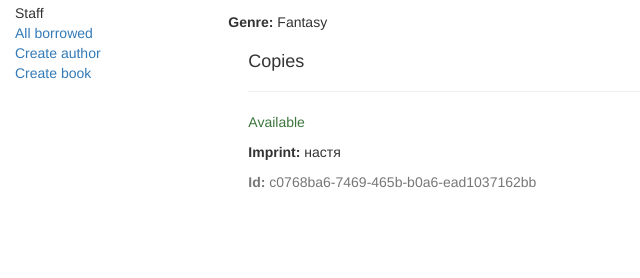
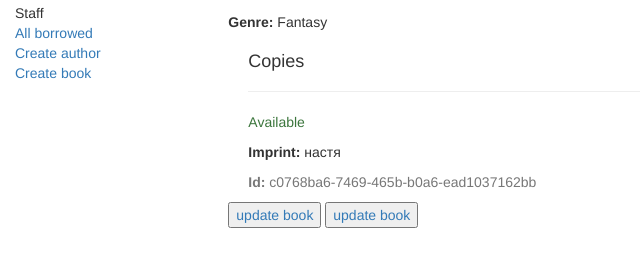
Before and after one commit to rumnwwx/practika, a Django app: page /catalog/book/1 in a window 1280 px wide. Shown: the part 198-476 px from the top of the page, without its empty margins (0-640 px from the left). Run offline with Django 3.2, Linux system fonts and the light colour scheme; a user stored in the database is signed in; data comes from the database, SQL or seed files in the repository; both versions use the stored data as it was after the commit; some libraries are stand-ins or nearby versions.

Commit message:
8-9 part(beta 2)

```diff
--- a/catalog/templates/catalog/book_detail.html
+++ b/catalog/templates/catalog/book_detail.html
@@ -20,4 +20,14 @@
     <p class="text-muted"><strong>Id:</strong> {{copy.id}}</p>
     {% endfor %}
   </div>
+
+    {% if user.is_staff %}
+          <button>
+              <a href="{% url 'book-update' book.id %}">update book</a>
+          </button>
+        <button>
+              <a href="{% url 'book-update' book.id %}">update book</a>
+          </button>
+    {% endif %}
+
 {% endblock %}
--- a/catalog/urls.py
+++ b/catalog/urls.py
@@ -1,8 +1,6 @@
 from django.urls import include
 from django.urls import path
 from . import views
-
-
 urlpatterns = [
     path('', views.index, name='index'),
     path('books/', views.BookListView.as_view(), name='books'),
@@ -15,5 +13,7 @@ urlpatterns = [
     path('author/<int:pk>/update/', views.AuthorUpdate.as_view(), name='author-update'),
     path('author/<int:pk>/delete/', views.AuthorDelete.as_view(), name='author-delete'),
     path('borrowed/', views.LoanedBooksAllListView.as_view(), name='all-borrowed'),
-    path('book/create/', views.BookCreate.as_view(), name='book-create')
+    path('book/create/', views.BookCreate.as_view(), name='book-create'),
+    path('book/<int:pk>/delete/', views.BookDelete.as_view(), name='book-delete'),
+    path('book/<int:pk>/update/', views.BookUpdate.as_view(), name='book-update'),
 ]
--- a/catalog/views.py
+++ b/catalog/views.py
@@ -3,6 +3,7 @@ from .models import Book, Author, BookInstance, Genre
 from django.views import generic
 from django.http import Http404
 from django.contrib.auth.mixins import LoginRequiredMixin
+from django.contrib.auth.mixins import PermissionRequiredMixin
 
 
 
@@ -129,8 +130,16 @@ class AuthorDelete(DeleteView):
     model = Author
     success_url = reverse_lazy('authors')
 
+class AuthorUpdate(PermissionRequiredMixin, UpdateView):
+    model = Author
+    fields = '__all__'
+    permission_required = 'catalog.change_author'
 
-from django.contrib.auth.mixins import PermissionRequiredMixin
+class AuthorDelete(PermissionRequiredMixin, DeleteView):
+    model = Author
+    success_url = reverse_lazy('authors')
+    permission_required = 'catalog.delete_author'
+
 
 class LoanedBooksAllListView(PermissionRequiredMixin, generic.ListView):
     """Generic class-based view listing all books on loan. Only visible to users with can_mark_returned permission."""
@@ -148,3 +157,15 @@ class BookCreate(PermissionRequiredMixin, CreateView):
     model = Book
     fields = ['title', 'author', 'summary', 'isbn', 'genre']
     permission_required = 'catalog.add_book'
+
+
+class BookUpdate(PermissionRequiredMixin, UpdateView):
+    model = Book
+    fields = ['title', 'author', 'summary', 'isbn', 'genre']
+    permission_required = 'catalog.change_book'
+
+
+class BookDelete(PermissionRequiredMixin, DeleteView):
+    model = Book
+    success_url = reverse_lazy('books')
+    permission_required = 'catalog.delete_book'
```
Also changed, not shown: catalog/templates/catalog/book_confirm_delete.html (added, +25 -0 lines), db.sqlite3.
